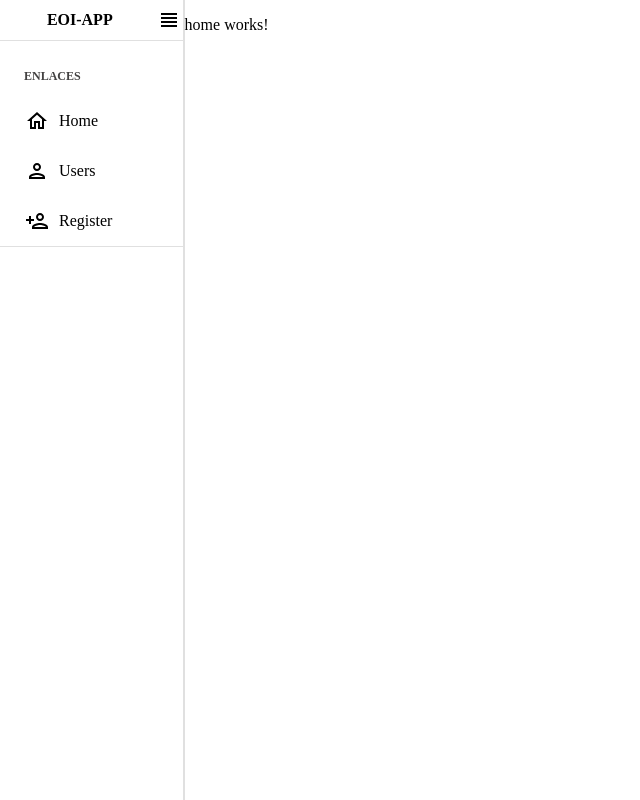
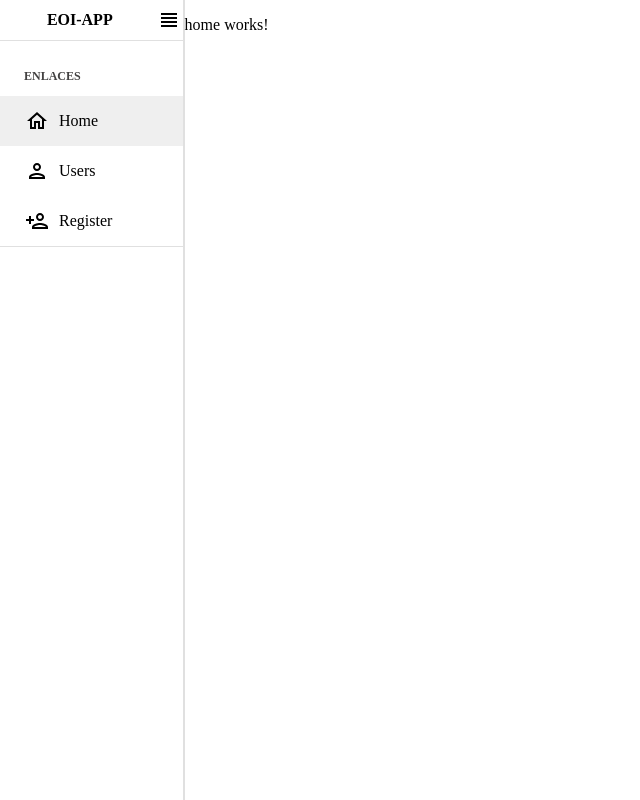
Before and after one commit to gabi23/EOI-App, an Angular app: page / in a window 1280 px wide. In both pictures the pointer is over the element "Home". Shown: the whole page, without its empty margins (0-640 px from the left). Built offline with nearby package versions, Linux system fonts and the light colour scheme.

Commit message:
add effect

```diff
--- a/src/app/components/nav-bar/nav-bar.component.scss
+++ b/src/app/components/nav-bar/nav-bar.component.scss
@@ -62,6 +62,11 @@
     align-items: center;
     width: 100%;
     height: 50px;
+    text-decoration: none;
+    &:hover, &:active, &:focus{
+        background: rgb(239, 239, 239);
+        outline: 0;
+  }
 }
 
 .changePage > img{
```
